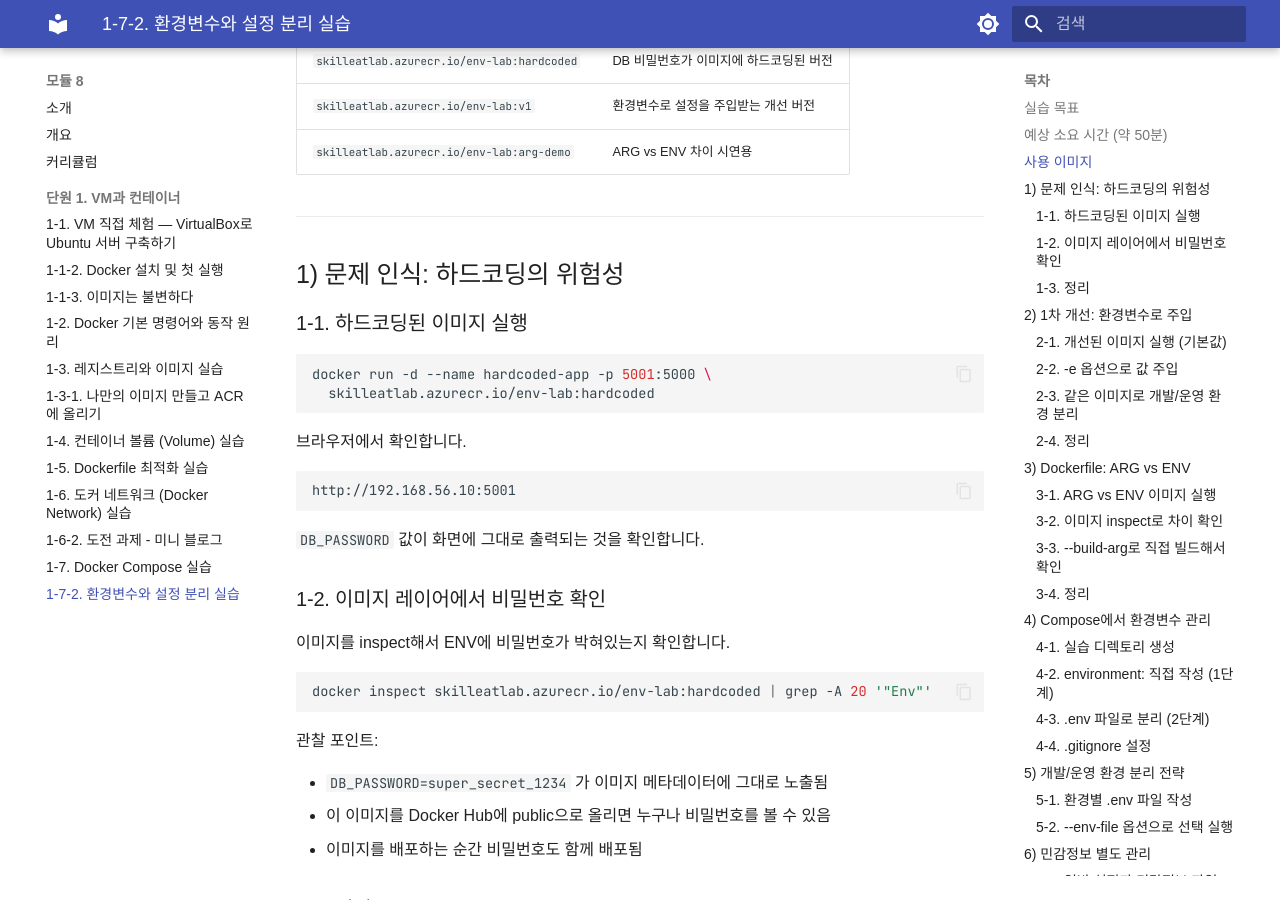
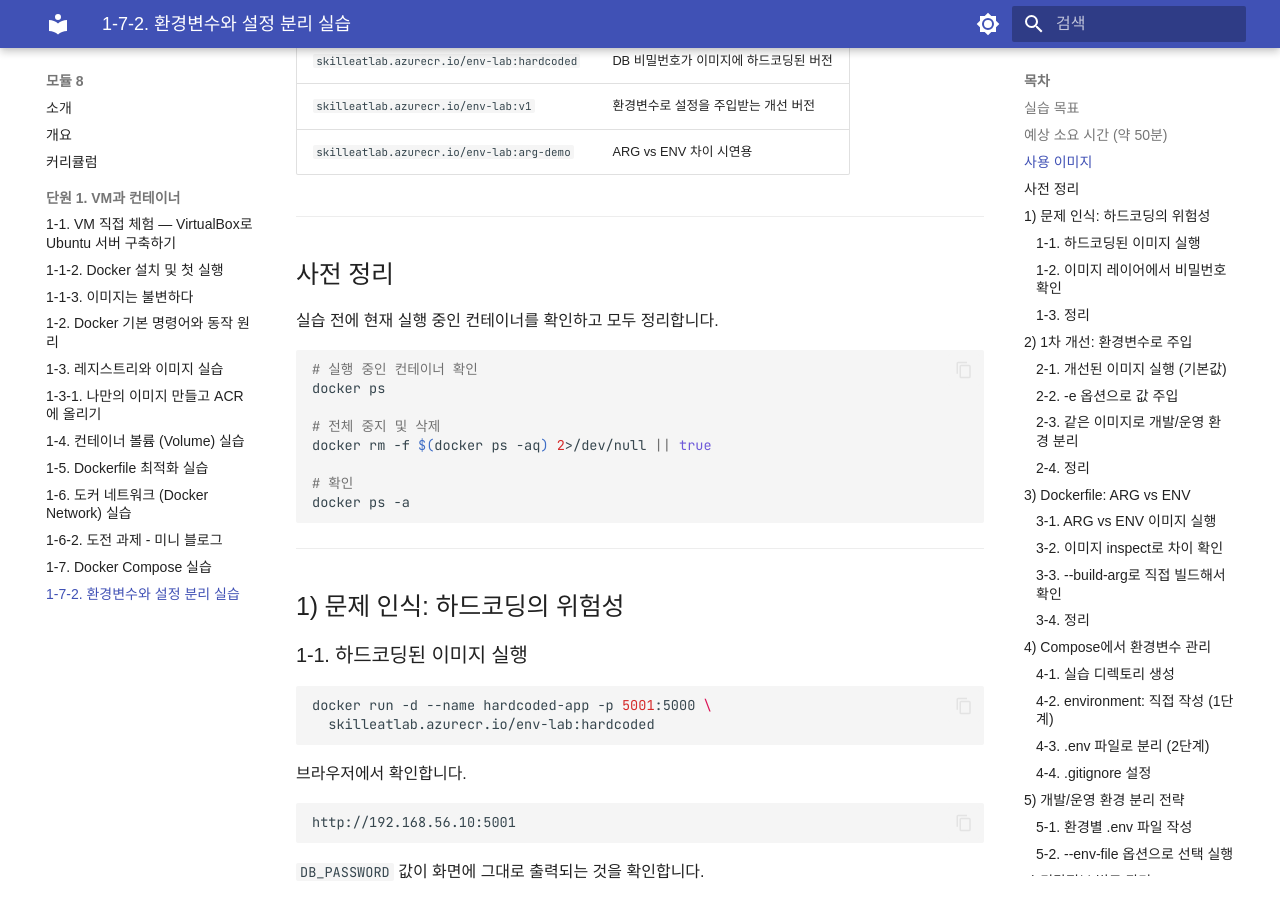
Before and after one commit to skilleat-labs/docker-k8s-labs, an MkDocs documentation site: the page built from docs/modules/module8/1-7-2.md, in a window 1280 px wide and 900 px high, scrolled down 788 px. Built offline with MkDocs 1.6.1 and Material for MkDocs 9.7.7, drawn with Linux system fonts in a browser that asks for light colours; some web fonts are replaced.

Commit message:
1-7-2: 실습 전 컨테이너 정리 단계 추가
Co-Authored-By: Claude Sonnet 4.6 <noreply@anthropic.com>

````diff
--- a/docs/modules/module8/1-7-2.md
+++ b/docs/modules/module8/1-7-2.md
@@ -23,6 +23,23 @@
 | `skilleatlab.azurecr.io/env-lab:hardcoded` | DB 비밀번호가 이미지에 하드코딩된 버전 |
 | `skilleatlab.azurecr.io/env-lab:v1` | 환경변수로 설정을 주입받는 개선 버전 |
 | `skilleatlab.azurecr.io/env-lab:arg-demo` | ARG vs ENV 차이 시연용 |
+
+---
+
+## 사전 정리
+
+실습 전에 현재 실행 중인 컨테이너를 확인하고 모두 정리합니다.
+
+```bash
+# 실행 중인 컨테이너 확인
+docker ps
+
+# 전체 중지 및 삭제
+docker rm -f $(docker ps -aq) 2>/dev/null || true
+
+# 확인
+docker ps -a
+```
 
 ---
 
````
